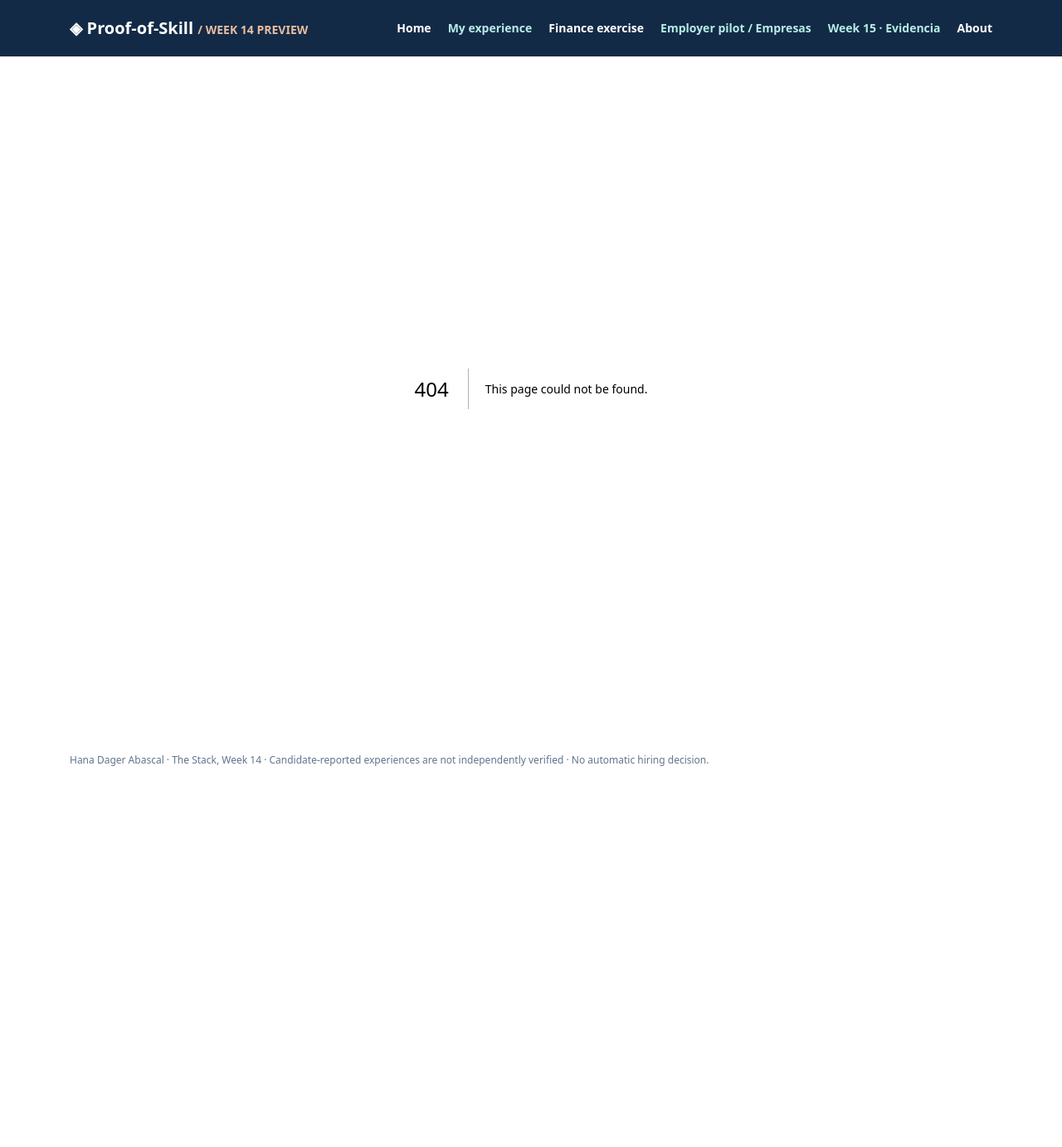
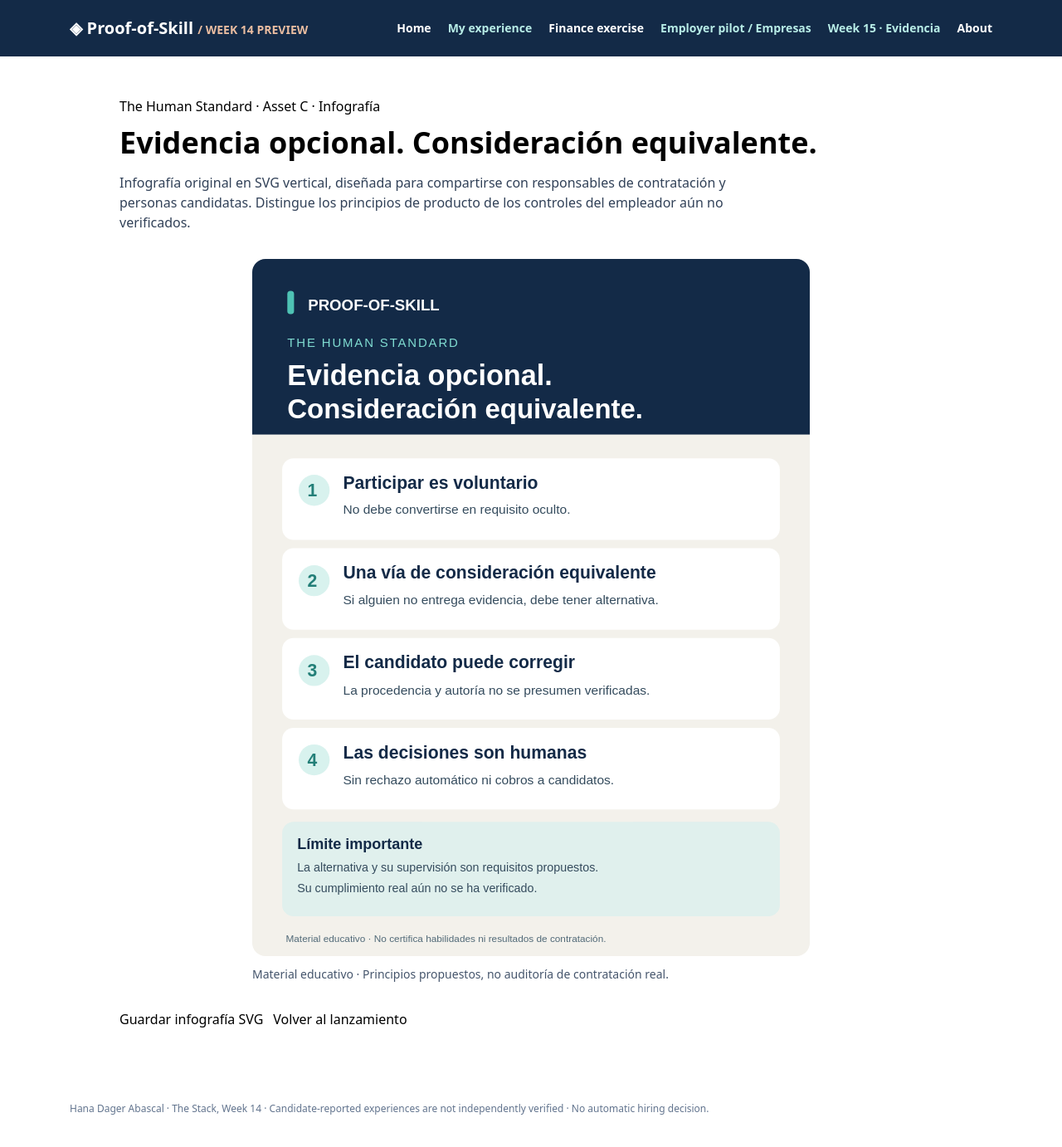
Before and after one commit to hanadagerab/proof-of-skill-week12, a Next.js app: page /week15/rights in a window 1280 px wide. Before the commit this address had no page. Shown: the whole page at 83% size. Before the commit the page ends 964 px from the top, so only its background shows below. Built offline with nearby package versions, Linux system fonts and the light colour scheme.

Commit message:
feat(week15): add standalone shareable candidate-rights infographic

```diff
--- /dev/null
+++ b/app/week15/rights/page.tsx
@@ -0,0 +1,7 @@
+import Link from 'next/link';
+export const metadata={title:'Evidencia opcional | Proof-of-Skill',description:'Infografía descargable sobre consideración equivalente, derechos y límites en contratación con muestras voluntarias.'};
+export default function Rights(){return <main lang="es" className="mx-auto max-w-5xl px-4 py-12 md:py-20">
+<p className="eyebrow">The Human Standard · Asset C · Infografía</p><h1 className="mt-3 text-4xl font-black">Evidencia opcional. Consideración equivalente.</h1><p className="mt-4 max-w-3xl text-slate-700">Infografía original en SVG vertical, diseñada para compartirse con responsables de contratación y personas candidatas. Distingue los principios de producto de los controles del empleador aún no verificados.</p>
+<figure className="mx-auto mt-8 max-w-2xl"><img src="/week15/human-standard.svg" className="w-full rounded-2xl border border-slate-200 shadow-sm" alt="Infografía con cuatro reglas: participación voluntaria, alternativa equivalente, derecho a corregir y decisión humana; advierte que la supervisión de estas condiciones no está validada."/><figcaption className="mt-3 text-sm text-slate-600">Material educativo · Principios propuestos, no auditoría de contratación real.</figcaption></figure>
+<div className="mt-8 flex flex-wrap gap-3"><a href="/week15/human-standard.svg" download="proof-of-skill-human-standard.svg" className="btn">Guardar infografía SVG</a><Link href="/week15" className="btn outline">Volver al lanzamiento</Link></div>
+</main>}
```
